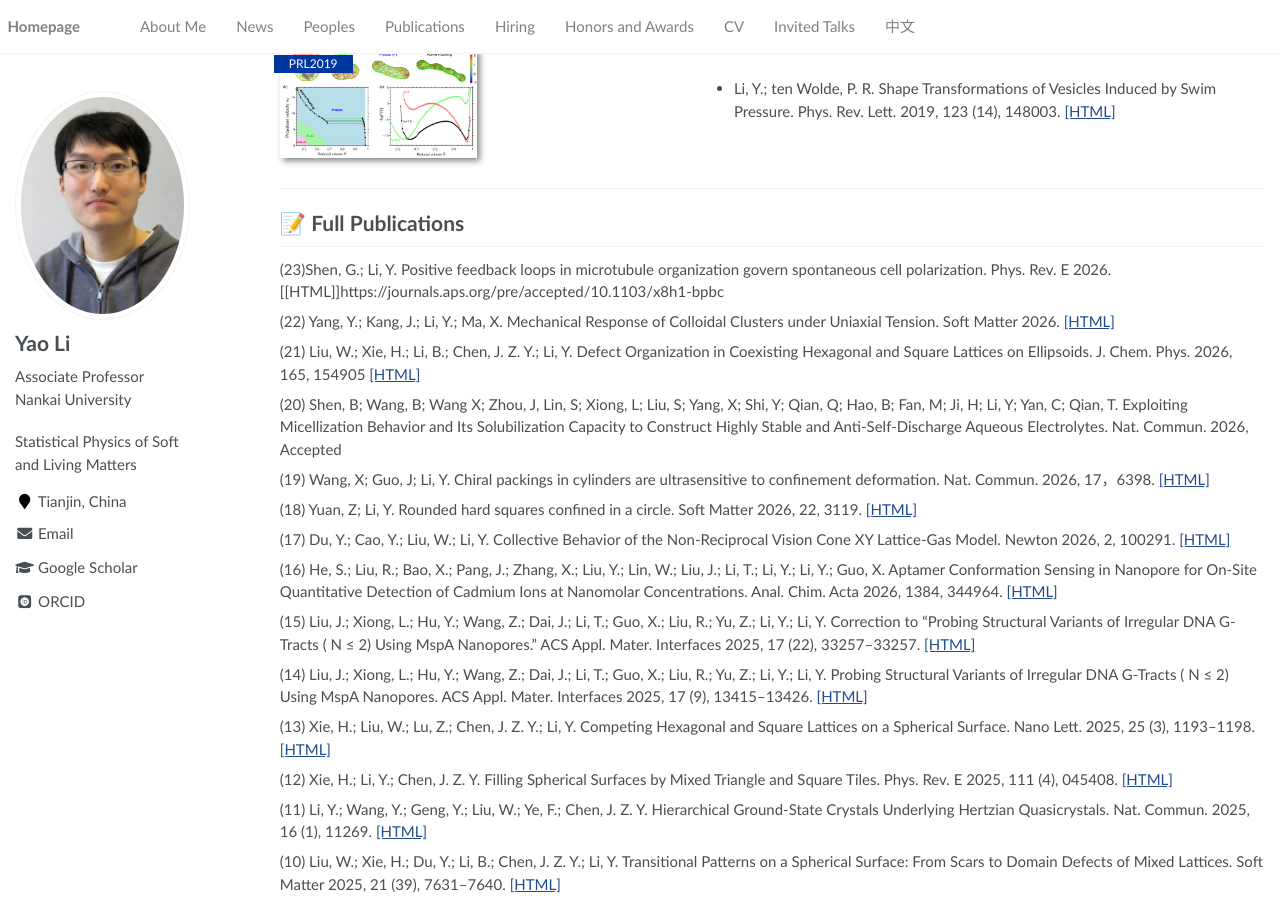
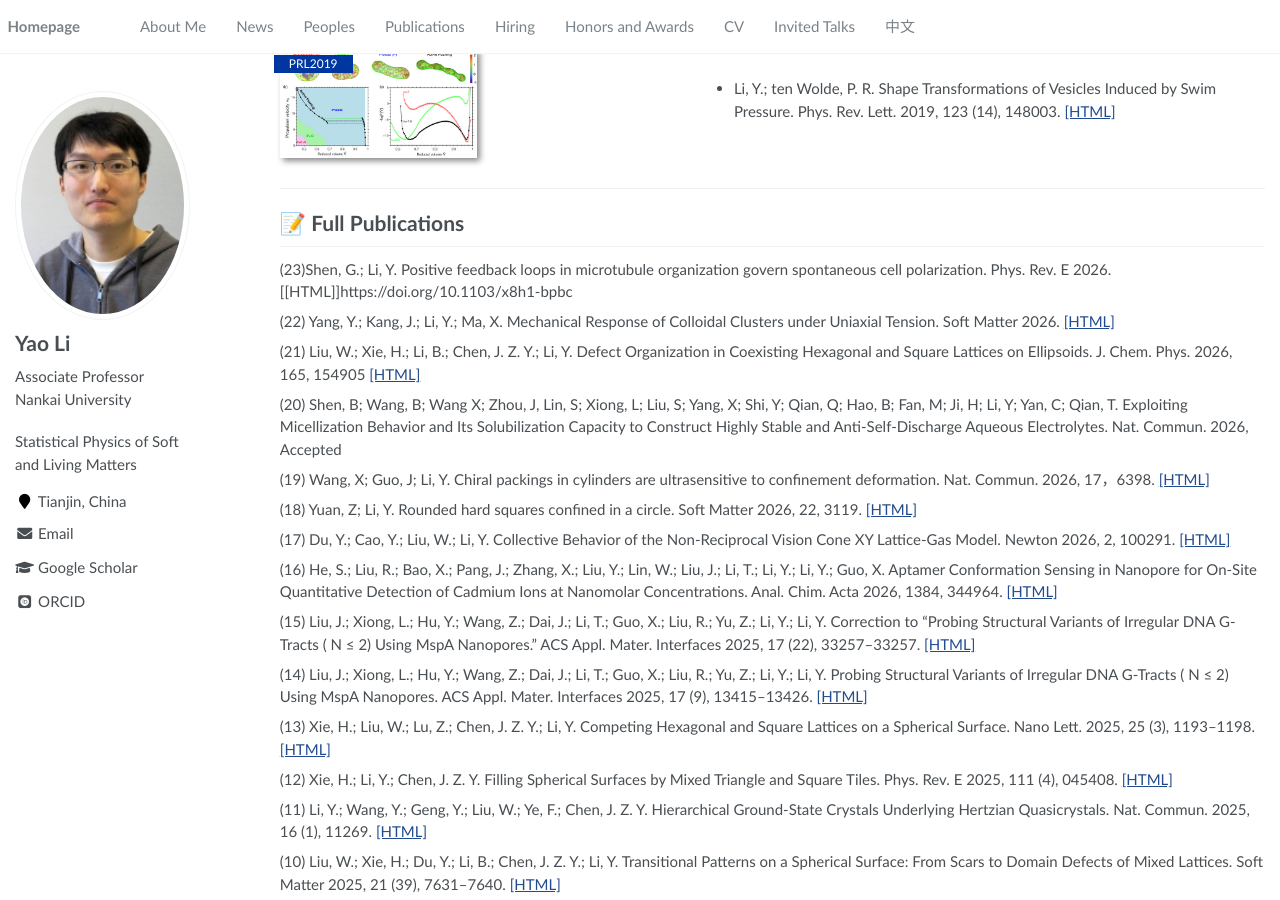
Before and after one commit to lliyao/lliyao.github.io, a Jekyll site: the page built from _pages/about.md, in a window 1280 px wide and 900 px high, scrolled down 2545 px. Built offline with Jekyll 4.4.1, drawn with Linux system fonts in a browser that asks for light colours; some web fonts are replaced; part of the change alters nothing that is shown.

Commit message:
Update about.md

```diff
--- a/_pages/about.md
+++ b/_pages/about.md
@@ -95,7 +95,7 @@ Applications will be reviewed on a rolling basis until the positions are filled.
 
 
 # 📝 Full Publications
-(23)Shen, G.; Li, Y. Positive feedback loops in microtubule organization govern spontaneous cell polarization. Phys. Rev. E 2026. [[HTML]]https://journals.aps.org/pre/accepted/10.1103/x8h1-bpbc
+(23)Shen, G.; Li, Y. Positive feedback loops in microtubule organization govern spontaneous cell polarization. Phys. Rev. E 2026. [[HTML]]https://doi.org/10.1103/x8h1-bpbc
 
 (22) Yang, Y.; Kang, J.; Li, Y.; Ma, X. Mechanical Response of Colloidal Clusters under Uniaxial Tension. Soft Matter 2026. [[HTML]](https://doi.org/10.1039/D6SM00587J)
 
```
